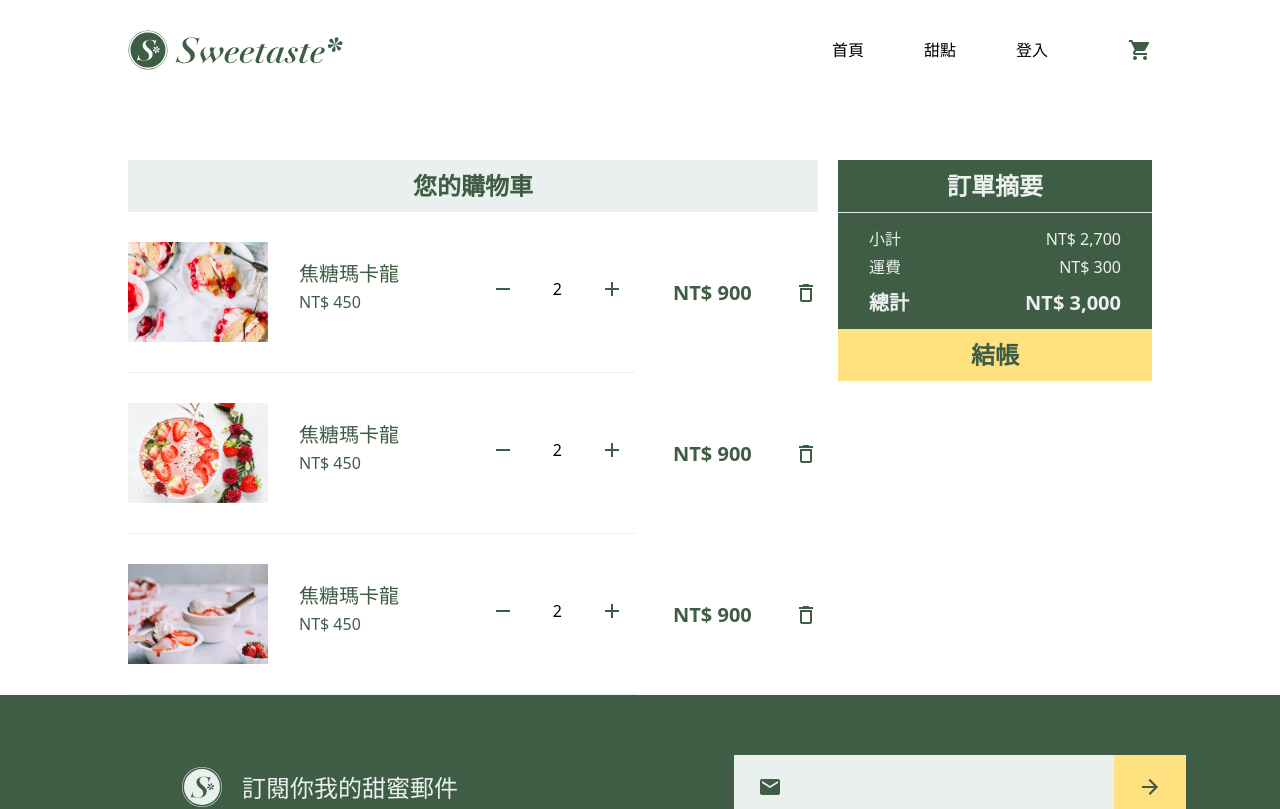
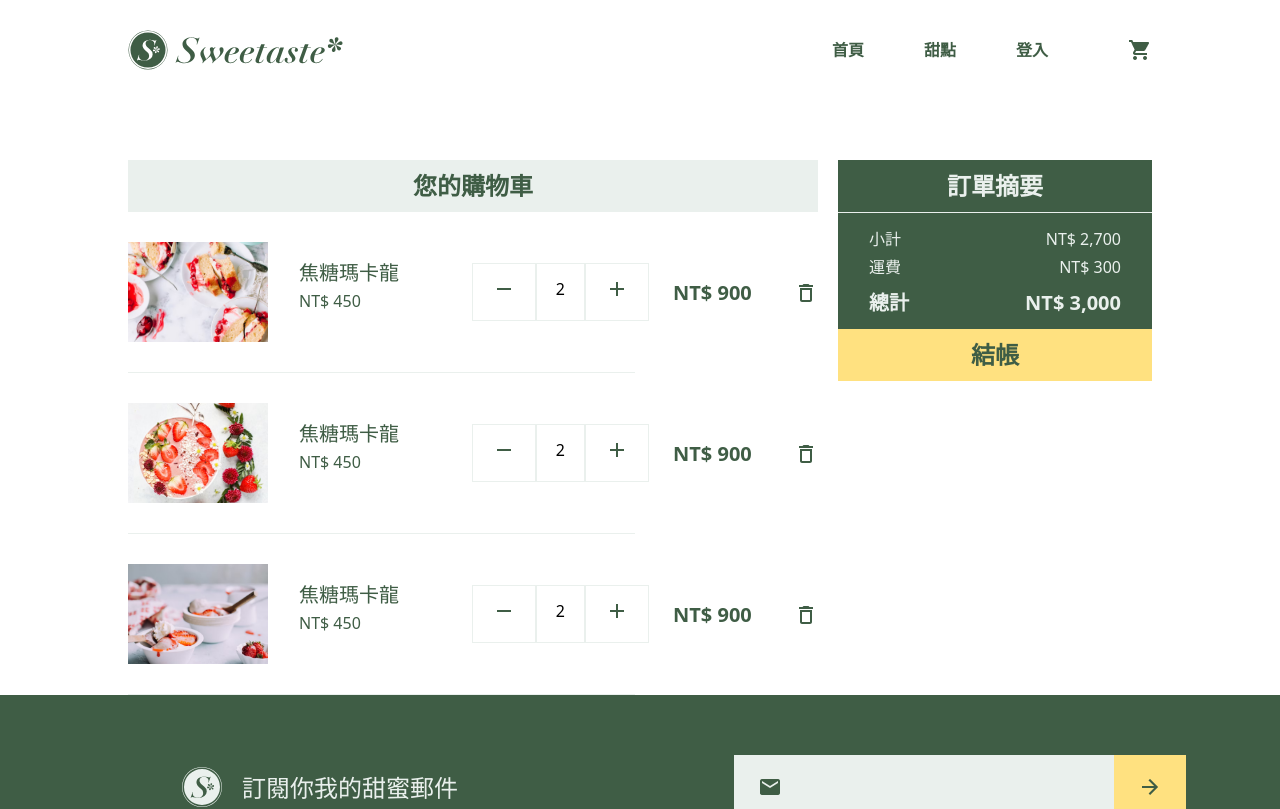
Before and after one commit to Danny-1211/SupaSweet, a React (Vite) app: page /SupaSweet/cart in a window 1280 px wide. Shown: the top 809 px of the page. Built offline with nearby package versions, Linux system fonts and the light colour scheme; no server answers.

Commit message:
fix: adjust header font

```diff
--- a/package.json
+++ b/package.json
@@ -7,6 +7,8 @@
     "dev": "vite",
     "build": "vite build",
     "lint": "eslint .",
+    "predeploy": "npm run build",
+    "deploy": "gh-pages -d dist",
     "preview": "vite preview"
   },
   "dependencies": {
@@ -15,7 +17,7 @@
     "react": "^19.1.1",
     "react-dom": "^19.1.1",
     "react-loader-spinner": "^8.0.0",
-    "react-router-dom": "^7.9.4",
+    "react-router-dom": "^7.9.5",
     "tailwindcss": "^4.1.14"
   },
   "devDependencies": {
@@ -26,6 +28,7 @@
     "eslint": "^9.36.0",
     "eslint-plugin-react-hooks": "^5.2.0",
     "eslint-plugin-react-refresh": "^0.4.22",
+    "gh-pages": "^6.3.0",
     "globals": "^16.4.0",
     "sass": "^1.93.2",
     "vite": "^7.1.7"
--- a/src/components/Header.jsx
+++ b/src/components/Header.jsx
@@ -13,9 +13,15 @@ export function Header() {
             <img className="w-auto h-[18px] lg:hidden" src={logoMobile} alt="logoMobile" />
             <div className="flex items-center justify-between gap-[80px]">
                 <div className="hidden lg:flex justify-between items-center gap-[60px]">
-                    <Link className="btn" to="/">首頁</Link>
-                    <Link  className="btn" to={`/products?category=${CATEGORY.ALL.value}`}>甜點</Link>
-                    <Link  className="btn" to="/login">登入</Link>
+                    <Link className="btn" to="/">
+                        <p className="text-[#3F5D45] font-['PingFang TC'] leading-[25px] text-[16px] font-semibold">首頁</p>
+                    </Link>
+                    <Link className="btn" to={`/products?category=${CATEGORY.ALL.value}`}>
+                        <p className="text-[#3F5D45] font-['PingFang TC'] leading-[25px] text-[16px] font-semibold">甜點</p>
+                    </Link>
+                    <Link className="btn" to="/login">
+                        <p className="text-[#3F5D45] font-['PingFang TC'] leading-[25px] text-[16px] font-semibold">登入</p>
+                    </Link>
                 </div>
                 <Link to="/cart">
                     <img className="w-auto h-[24px] cursor-pointer" src={cart} alt="cart" />
--- a/src/pages/Cart.jsx
+++ b/src/pages/Cart.jsx
@@ -26,13 +26,13 @@ export function Cart() {
                                     <p className="text-[#3F5D45] font-['PingFang TC'] leading-[20px] text-[16px]" >NT$ 450</p>
                                 </div>
                                 <div className="menu-btn flex w-full">
-                                    <div className="btn-minus flex-shrink-0 py-[13px] px-[19px]">
+                                    <div className="btn-minus flex-shrink-0 py-[13px] px-[19px] border border-[#EAF0ED]">
                                         <button type="button"> <img src={minus} alt="minus" loading="lazy"/></button>
                                     </div>
-                                    <div className="btn-num py-[13px] px-[19px]">
+                                    <div className="btn-num py-[13px] px-[19px] border border-[#EAF0ED]">
                                         <p>2</p>
                                     </div>
-                                    <div className="btn-add flex-shrink-0 py-[13px] px-[19px]">
+                                    <div className="btn-add flex-shrink-0 py-[13px] px-[19px] border border-[#EAF0ED] ">
                                         <button type="button"><img src={add} alt="add" loading="lazy"/></button>
                                     </div>
                                 </div>
@@ -55,13 +55,13 @@ export function Cart() {
                                     <p className="text-[#3F5D45] font-['PingFang TC'] leading-[20px] text-[16px]" >NT$ 450</p>
                                 </div>
                                 <div className="menu-btn flex w-full">
-                                    <div className="btn-minus flex-shrink-0 py-[13px] px-[19px]">
+                                    <div className="btn-minus flex-shrink-0 py-[13px] px-[19px] border border-[#EAF0ED]">
                                         <button type="button"> <img src={minus} alt="minus" loading="lazy"/></button>
                                     </div>
-                                    <div className="btn-num py-[13px] px-[19px]">
+                                    <div className="btn-num py-[13px] px-[19px] border border-[#EAF0ED]">
                                         <p>2</p>
                                     </div>
-                                    <div className="btn-add flex-shrink-0 py-[13px] px-[19px]">
+                                    <div className="btn-add flex-shrink-0 py-[13px] px-[19px] border border-[#EAF0ED]">
                                         <button type="button"><img src={add} alt="add" loading="lazy"/></button>
                                     </div>
                                 </div>
@@ -84,13 +84,13 @@ export function Cart() {
                                     <p className="text-[#3F5D45] font-['PingFang TC'] leading-[20px] text-[16px]" >NT$ 450</p>
                                 </div>
                                 <div className="menu-btn flex w-full">
-                                    <div className="btn-minus flex-shrink-0 py-[13px] px-[19px]">
+                                    <div className="btn-minus flex-shrink-0 py-[13px] px-[19px] border border-[#EAF0ED]">
                                         <button type="button"> <img src={minus} alt="minus" loading="lazy"/></button>
                                     </div>
-                                    <div className="btn-num py-[13px] px-[19px]">
+                                    <div className="btn-num py-[13px] px-[19px] border border-[#EAF0ED]">
                                         <p>2</p>
                                     </div>
-                                    <div className="btn-add flex-shrink-0 py-[13px] px-[19px]">
+                                    <div className="btn-add flex-shrink-0 py-[13px] px-[19px] border border-[#EAF0ED]">
                                         <button type="button"><img src={add} alt="add" loading="lazy"/></button>
                                     </div>
                                 </div>
```
Also changed, not shown: 4 other files (tests, documents, lock files or other folders).
